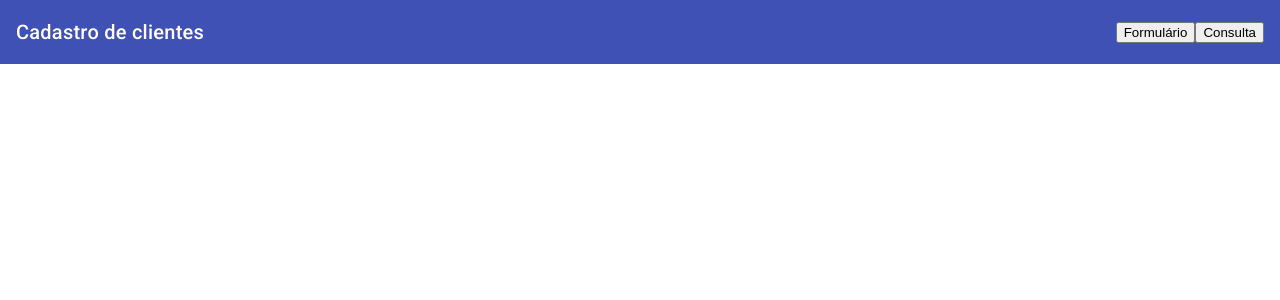
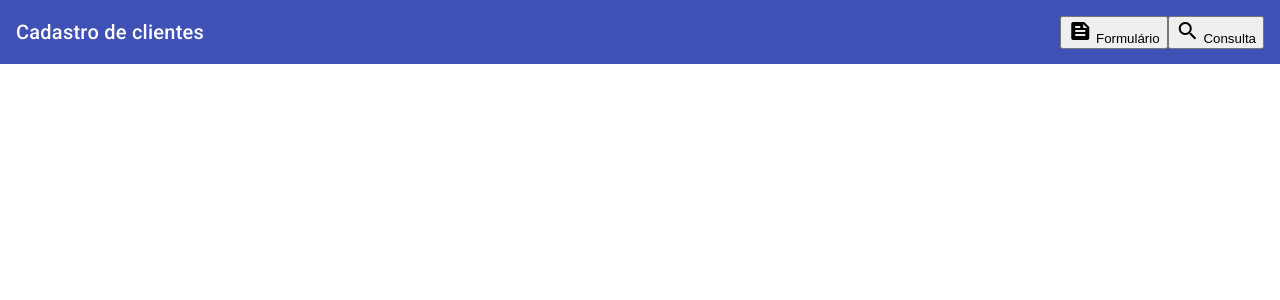
Before and after one commit to anamsilva1981/crud-clientes, an Angular app: page / in a window 1280 px wide. Shown: the top 300 px of the page. Built offline with nearby package versions, Linux system fonts and the light colour scheme.

Commit message:
feat(toolbar): adiciona ícones aos botões de cadastro e listagem de clientes na navegação no toolbar

```diff
--- a/src/app/app.component.html
+++ b/src/app/app.component.html
@@ -1,8 +1,16 @@
 <mat-toolbar color="primary">
     <span>Cadastro de clientes</span>
     <span class="spacer"></span>
-    <button routerLink="/cadastro">Formulário</button>
-    <button routerLink="/lista">Consulta</button>
+    <button
+        routerLink="/cadastro">
+        <mat-icon fontIcon="feed"></mat-icon>
+        Formulário
+    </button>
+    <button
+        routerLink="/lista">
+        <mat-icon fontIcon="search"></mat-icon>
+        Consulta
+    </button>
 </mat-toolbar>
 
 
```
